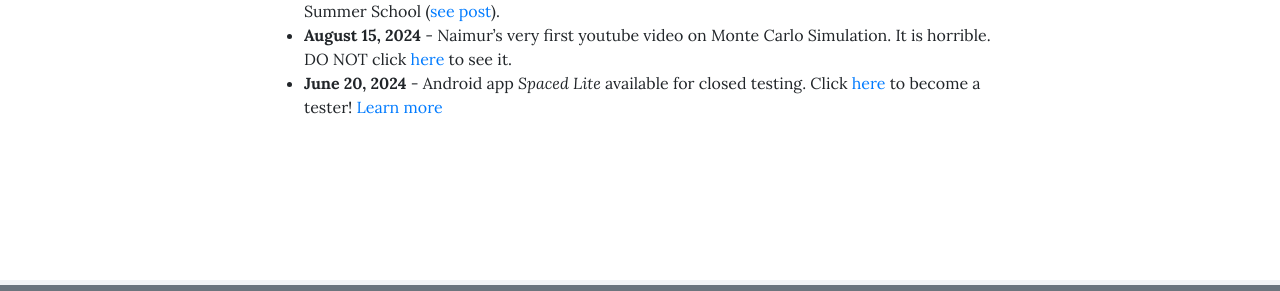
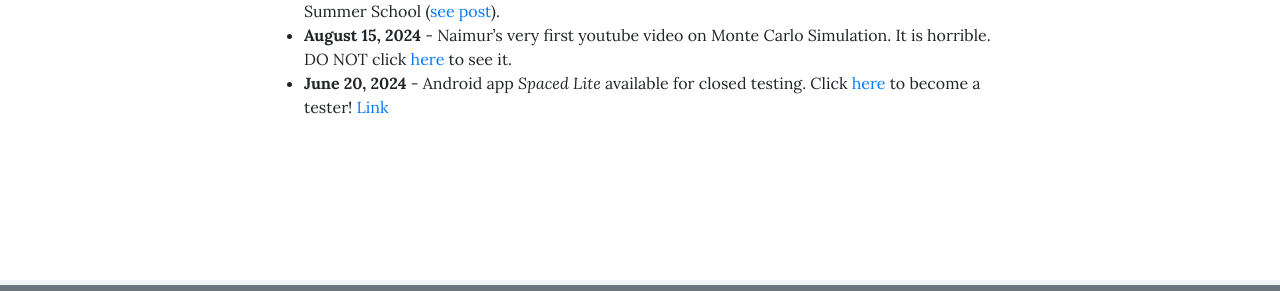
Before and after one commit to naimur105/naimur105.github.io, a Jekyll site: the page built from pages/home.md, in a window 1280 px wide. Shown: the part 623-914 px from the top of the page. Built offline with Jekyll 4.4.1, drawn with Linux system fonts in a browser that asks for light colours.

Commit message:
log update

```diff
--- a/pages/home.md
+++ b/pages/home.md
@@ -17,4 +17,4 @@ Naimur is about to complete his Master's in Physics. Since 2022, He has been doi
 - **August 29, 2024** - Posted a YouTube video on using CMake in Geant4 (Windows). [link](https://youtu.be/biSEYYd89WI?si=L83urSUdrp9LMnUP)
 - **August 19, 2024** - Received certificate for attending the 2024 MTV Nuclear Engineering Summer School ([see post](https://www.linkedin.com/posts/naimur-rahman-424658180_nuclearengineering-research-mtvconsortium-activity-7231317469259251713-FqEA?utm_source=share&utm_medium=member_desktop)).
 - **August 15, 2024** - Naimur's very first youtube video on Monte Carlo Simulation. It is horrible. DO NOT click [here](https://youtu.be/5TB05tdeaD4?si=BUKSzxEjJZWryB24) to see it.
-- **June 20, 2024** - Android app *Spaced Lite* available for closed testing. Click [here](https://groups.google.com/g/naimur1708105) to become a tester! [Learn more](#)
+- **June 20, 2024** - Android app *Spaced Lite* available for closed testing. Click [here](https://groups.google.com/g/naimur1708105) to become a tester! [Link](https://play.google.com/store/apps/details?id=com.naimStudio.spaced_lite&pcampaignid=web_share)
```
